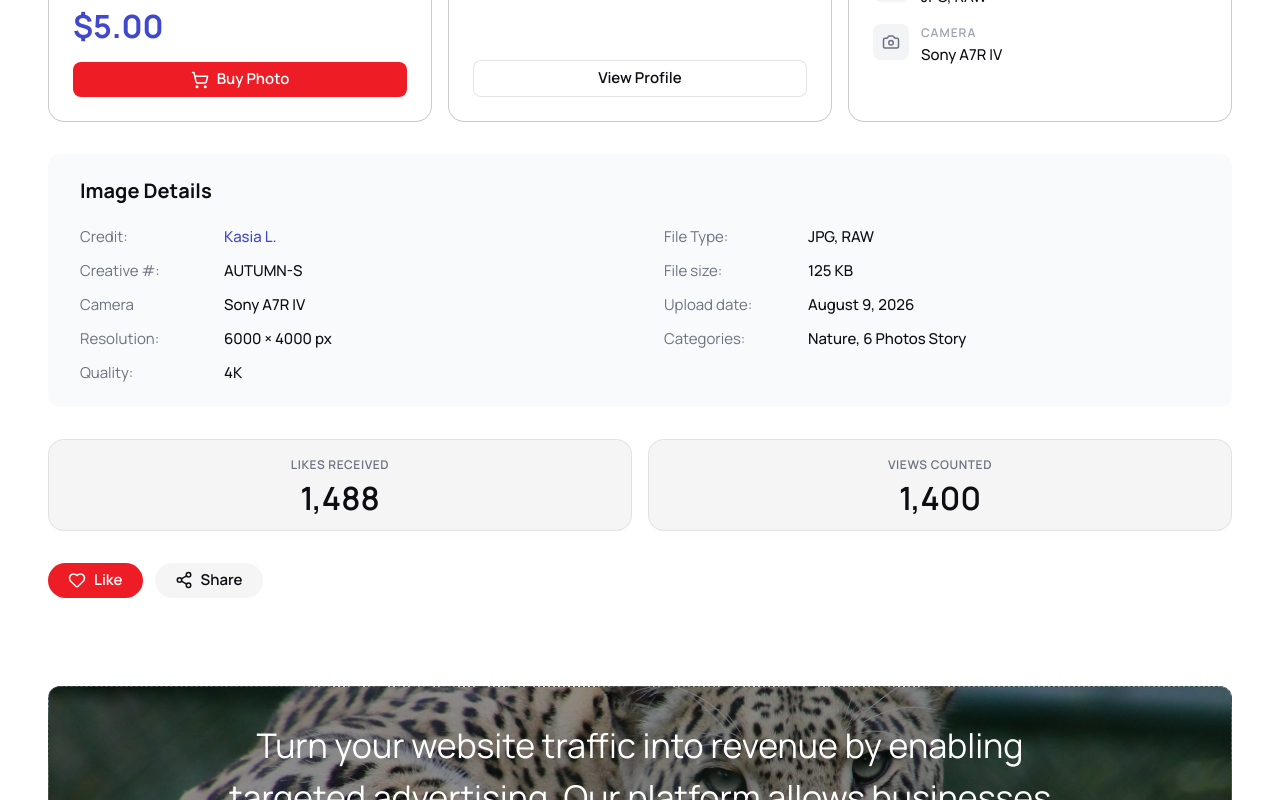
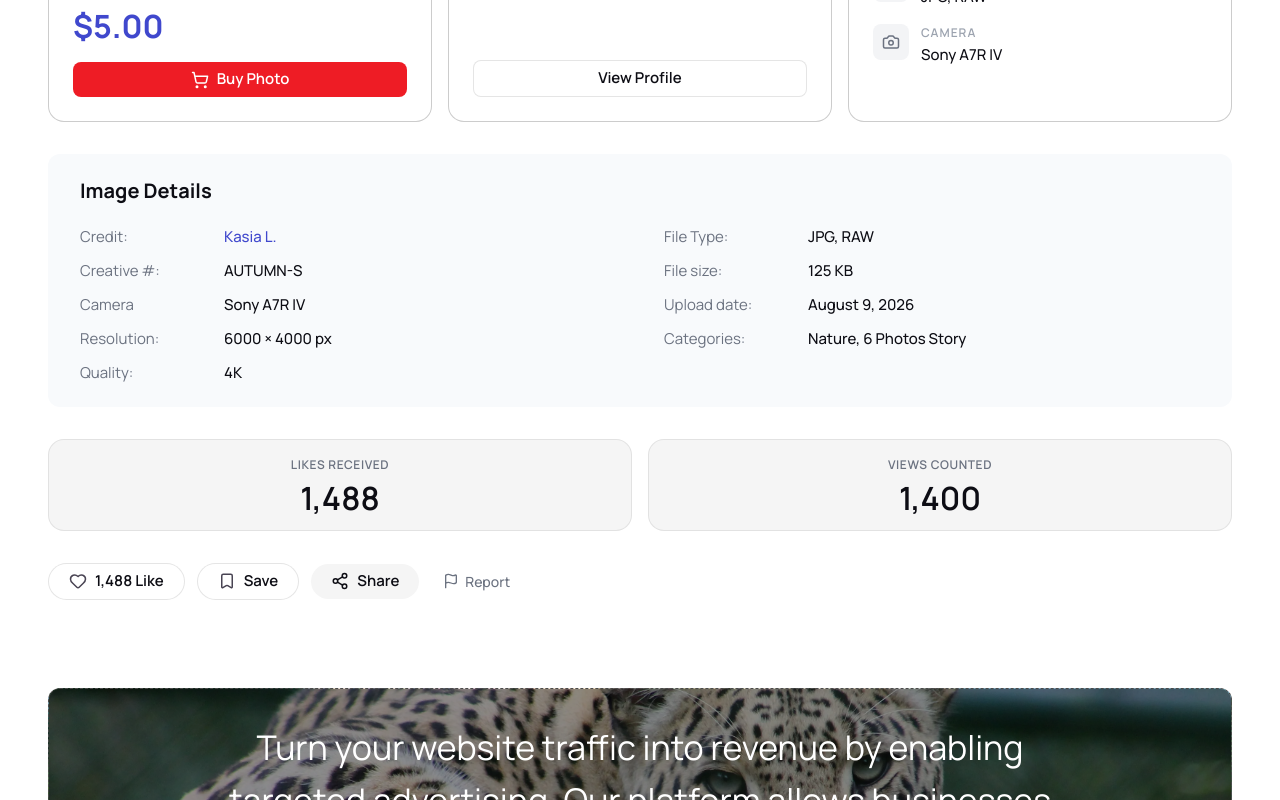
Before and after one commit to Mern-Unbeatable/baracuda260, a React (Vite) app: page /buy-photos/autumn-sequence in a window 1280 px wide. Shown: the part 1518-2318 px from the top of the page. Built offline with nearby package versions, Linux system fonts and the light colour scheme; no server answers.

Commit message:
feat: add support for liking, saving, and reporting in premium photo components and api

```diff
--- a/src/components/data-display/BuyPhotoDetailView/BuyPhotoDetailView.jsx
+++ b/src/components/data-display/BuyPhotoDetailView/BuyPhotoDetailView.jsx
@@ -1,19 +1,32 @@
+import { useQueryClient } from '@tanstack/react-query';
 import {
+  Bookmark,
   Camera,
+  Flag,
   Heart,
   Image as ImageIcon,
   Maximize2,
   Share2,
   ShoppingCart,
 } from 'lucide-react';
-import React, { memo, useCallback, useState } from 'react';
+import React, { memo, useCallback, useEffect, useState } from 'react';
+import toast from 'react-hot-toast';
 import { useTranslation } from 'react-i18next';
 import { useNavigate } from 'react-router-dom';
 import GalleryDetailImageDetails from '@/components/data-display/GalleryDetailImageDetails/GalleryDetailImageDetails';
 import GalleryDetailVideo from '@/components/data-display/GalleryDetailVideo/GalleryDetailVideo';
+import ReportPhotoModal from '@/components/data-display/ReportPhotoModal/ReportPhotoModal';
 import MarketingButton from '@/components/marketing/MarketingButton/MarketingButton';
 import MarketingCard from '@/components/marketing/MarketingCard/MarketingCard';
 import Image from '@/components/ui/Image';
+import { getApiErrorMessage } from '@/shared/api/client';
+import {
+  PUBLIC_PREMIUM_PHOTO_DETAIL_QUERY_KEY,
+  PUBLIC_PREMIUM_PHOTOS_QUERY_KEY,
+  reportPremiumPhotoApi,
+  toggleLikePremiumPhotoApi,
+  toggleSavePremiumPhotoApi,
+} from '@/shared/api/premiumPhotos.api';
 import { ROUTES } from '@/shared/config';
 import {
   GALLERY_DETAIL_ASSETS,
@@ -55,9 +68,27 @@ DetailInfoCard.displayName = 'DetailInfoCard';
 const BuyPhotoDetailView = memo(({ photo }) => {
   const { t } = useTranslation();
   const navigate = useNavigate();
-  const baseLikes = parseCount(photo.votes);
-  const [favorited, setFavorited] = useState(false);
-  const displayLikes = formatCount(favorited ? baseLikes + 1 : baseLikes);
+  const queryClient = useQueryClient();
+
+  const [isLiked, setIsLiked] = useState(() => Boolean(photo.isLiked));
+  const [likesCount, setLikesCount] = useState(() =>
+    parseCount(photo.likesCount ?? photo.votes ?? photo.likes),
+  );
+  const [isSaved, setIsSaved] = useState(() => Boolean(photo.isSaved));
+  const [reportOpen, setReportOpen] = useState(false);
+
+  useEffect(() => {
+    setIsLiked(Boolean(photo.isLiked));
+    setLikesCount(parseCount(photo.likesCount ?? photo.votes ?? photo.likes));
+    setIsSaved(Boolean(photo.isSaved));
+  }, [
+    photo.id,
+    photo.isLiked,
+    photo.likesCount,
+    photo.votes,
+    photo.likes,
+    photo.isSaved,
+  ]);
 
   const badgeLabel = t(SHOWCASE_BADGE_KEYS[photo.badge] || photo.badge, {
     defaultValue: photo.badge,
@@ -76,6 +107,93 @@ const BuyPhotoDetailView = memo(({ photo }) => {
     navigate(ROUTES.BUY_PHOTOS_CHECKOUT, { state: { photo } });
   }, [navigate, photo]);
 
+  const handleLikeToggle = async () => {
+    if (!photo.id) return;
+    const next = !isLiked;
+    setIsLiked(next);
+    setLikesCount((prev) => (next ? prev + 1 : Math.max(0, prev - 1)));
+    try {
+      const res = await toggleLikePremiumPhotoApi(photo.id);
+      const count =
+        res?.data?.likesCount ??
+        res?.likesCount ??
+        res?.data?.likes ??
+        res?.likes;
+      if (count != null) {
+        setLikesCount(parseCount(count));
+      }
+      const isLikedRes =
+        res?.data?.isLiked ?? res?.isLiked ?? res?.data?.liked ?? res?.liked;
+      if (isLikedRes != null) {
+        setIsLiked(Boolean(isLikedRes));
+      }
+      queryClient.invalidateQueries({
+        queryKey: PUBLIC_PREMIUM_PHOTOS_QUERY_KEY,
+      });
+      queryClient.invalidateQueries({
+        queryKey: PUBLIC_PREMIUM_PHOTO_DETAIL_QUERY_KEY(photo.id),
+      });
+      if (res?.message) toast.success(res.message);
+    } catch (err) {
+      setIsLiked(!next);
+      setLikesCount((prev) => (next ? Math.max(0, prev - 1) : prev + 1));
+      toast.error(
+        getApiErrorMessage(
+          err,
+          t('common.errors.general', 'Failed to update like status.'),
+        ),
+      );
+    }
+  };
+
+  const handleSaveToggle = async () => {
+    if (!photo.id) return;
+    const next = !isSaved;
+    setIsSaved(next);
+    try {
+      const res = await toggleSavePremiumPhotoApi(photo.id);
+      queryClient.invalidateQueries({
+        queryKey: PUBLIC_PREMIUM_PHOTOS_QUERY_KEY,
+      });
+      queryClient.invalidateQueries({
+        queryKey: PUBLIC_PREMIUM_PHOTO_DETAIL_QUERY_KEY(photo.id),
+      });
+      queryClient.invalidateQueries({ queryKey: ['saved-artworks'] });
+      toast.success(
+        res?.message ||
+          (next
+            ? t('gallery.savedSuccess', 'Saved to favourites')
+            : t('gallery.unsavedSuccess', 'Removed from favourites')),
+      );
+    } catch (err) {
+      setIsSaved(!next);
+      toast.error(
+        getApiErrorMessage(
+          err,
+          t('common.errors.general', 'Failed to update saved status.'),
+        ),
+      );
+    }
+  };
+
+  const handleReportSubmit = async ({ reason, details }) => {
+    if (!photo.id) return;
+    try {
+      const res = await reportPremiumPhotoApi(photo.id, { reason, details });
+      toast.success(
+        res?.message ||
+          t('gallery.reportModal.success', 'Report submitted successfully.'),
+      );
+    } catch (err) {
+      toast.error(
+        getApiErrorMessage(
+          err,
+          t('common.errors.general', 'Failed to submit report.'),
+        ),
+      );
+    }
+  };
+
   const handleShare = useCallback(async () => {
     const url = window.location.href;
     try {
@@ -84,10 +202,11 @@ const BuyPhotoDetailView = memo(({ photo }) => {
         return;
       }
       await navigator.clipboard.writeText(url);
+      toast.success(t('common.linkCopied', 'Link copied to clipboard!'));
     } catch {
       // User cancelled share or clipboard unavailable.
     }
-  }, [photo.title]);
+  }, [photo.title, t]);
 
   const detailRows = [
     {
@@ -98,7 +217,7 @@ const BuyPhotoDetailView = memo(({ photo }) => {
     },
     {
       key: 'format',
-      icon: Image,
+      icon: ImageIcon,
       label: t('buyPhotos.detail.specs.format'),
       value: photo.format,
     },
@@ -136,11 +255,13 @@ const BuyPhotoDetailView = memo(({ photo }) => {
       <section className="bg-white section-py-bottom pt-0">
         <Shell>
           <div className={PAGE_STACK}>
-            <GalleryDetailVideo
-              poster={videoPoster}
-              src={videoSrc}
-              title={photo.title}
-            />
+            {videoSrc ? (
+              <GalleryDetailVideo
+                poster={videoPoster}
+                src={videoSrc}
+                title={photo.title}
+              />
+            ) : null}
 
             <div className="flex flex-wrap gap-2 sm:gap-3">
               {[badgeLabel, categoryLabel].filter(Boolean).map((tag) => (
@@ -239,7 +360,7 @@ const BuyPhotoDetailView = memo(({ photo }) => {
               {[
                 {
                   label: t('buyPhotos.detail.likesReceived'),
-                  value: displayLikes,
+                  value: formatCount(likesCount),
                 },
                 {
                   label: t('buyPhotos.detail.viewsCounted'),
@@ -260,32 +381,81 @@ const BuyPhotoDetailView = memo(({ photo }) => {
               ))}
             </div>
 
-            <div className="flex flex-wrap gap-3">
+            <div className="flex flex-wrap items-center gap-3">
               <MarketingButton
                 type="button"
-                aria-pressed={favorited}
-                onClick={() => setFavorited((current) => !current)}
+                variant={isLiked ? 'primary' : 'outline'}
+                aria-pressed={isLiked}
+                onClick={handleLikeToggle}
+                className={isLiked ? '!bg-[#ee1c25] !text-white' : ''}
               >
                 <Heart
                   size={18}
                   strokeWidth={2}
                   aria-hidden="true"
-                  className={favorited ? 'fill-white' : 'fill-transparent'}
+                  className={
+                    isLiked ? 'fill-white text-white' : 'text-[#494453]'
+                  }
                 />
-                {t('buyPhotos.detail.like')}
+                <span>
+                  {likesCount > 0 ? likesCount.toLocaleString('en-US') : ''}{' '}
+                  {isLiked
+                    ? t('common.liked', 'Liked')
+                    : t('buyPhotos.detail.like', 'Like')}
+                </span>
               </MarketingButton>
+
+              <MarketingButton
+                type="button"
+                variant="outline"
+                aria-pressed={isSaved}
+                onClick={handleSaveToggle}
+                className={isSaved ? 'text-[#ee1c25] border-[#ee1c25]' : ''}
+              >
+                <Bookmark
+                  size={18}
+                  strokeWidth={2}
+                  aria-hidden="true"
+                  className={
+                    isSaved ? 'fill-[#ee1c25] text-[#ee1c25]' : 'text-[#494453]'
+                  }
+                />
+                <span>
+                  {isSaved
+                    ? t('gallery.saved', 'Saved')
+                    : t('gallery.save', 'Save')}
+                </span>
+              </MarketingButton>
+
               <MarketingButton
                 type="button"
                 variant="secondary"
                 onClick={handleShare}
               >
                 <Share2 size={18} strokeWidth={2} aria-hidden="true" />
-                {t('buyPhotos.detail.share')}
+                <span>{t('buyPhotos.detail.share', 'Share')}</span>
               </MarketingButton>
+
+              <button
+                type="button"
+                onClick={() => setReportOpen(true)}
+                className="inline-flex cursor-pointer items-center gap-1.5 px-3 py-2 text-[14px] font-medium text-[#6b7280] transition hover:text-[#ee1c25]"
+                aria-label={t('gallery.report', 'Report')}
+              >
+                <Flag size={16} />
+                <span>{t('gallery.report', 'Report')}</span>
+              </button>
             </div>
           </div>
         </Shell>
       </section>
+
+      <ReportPhotoModal
+        open={reportOpen}
+        onClose={() => setReportOpen(false)}
+        photoTitle={photo.title}
+        onSubmit={handleReportSubmit}
+      />
     </SitePageLayout>
   );
 });
--- a/src/shared/api/premiumPhotos.api.js
+++ b/src/shared/api/premiumPhotos.api.js
@@ -750,6 +750,59 @@ export const getPublicPremiumPhotoDetailsApi = async (id) => {
 };
 
 /**
+ * Like / unlike a marketplace premium photo (toggle).
+ * Endpoint: POST /v1/marketplace/premium-photos/:id/like
+ *
+ * @param {string} photoId
+ */
+export const toggleLikePremiumPhotoApi = async (photoId) => {
+  if (!photoId) throw new Error('Photo ID is required');
+  const response = await apiClient.post(
+    `/v1/marketplace/premium-photos/${encodeURIComponent(photoId)}/like`,
+    {},
+  );
+  return response?.data !== undefined ? response.data : response;
+};
+
+/**
+ * Save / unsave a marketplace premium photo (toggle).
+ * Endpoint: POST /v1/marketplace/premium-photos/:id/save
+ *
+ * @param {string} photoId
+ */
+export const toggleSavePremiumPhotoApi = async (photoId) => {
+  if (!photoId) throw new Error('Photo ID is required');
+  const response = await apiClient.post(
+    `/v1/marketplace/premium-photos/${encodeURIComponent(photoId)}/save`,
+    {},
+  );
+  return response?.data !== undefined ? response.data : response;
+};
+
+/**
+ * Report a marketplace premium photo.
+ * Endpoint: POST /v1/marketplace/premium-photos/:id/report
+ *
+ * @param {string} photoId
+ * @param {{ reason: string, details?: string }} payload
+ */
+export const reportPremiumPhotoApi = async (
+  photoId,
+  { reason, details = '' } = {},
+) => {
+  if (!photoId) throw new Error('Photo ID is required');
+  if (!reason) throw new Error('Report reason is required');
+  const response = await apiClient.post(
+    `/v1/marketplace/premium-photos/${encodeURIComponent(photoId)}/report`,
+    {
+      reason,
+      details: details || '',
+    },
+  );
+  return response?.data !== undefined ? response.data : response;
+};
+
+/**
  * Updates a marketplace premium photo listing.
  * Endpoint: PUT /v1/marketplace/premium-photos/:id
  *
```
Also changed, not shown: src/components/data-display/PhotoShowcaseCard/PhotoShowcaseCard.jsx (+44 -5 lines), 428 other files (tests, documents, lock files or other folders).
